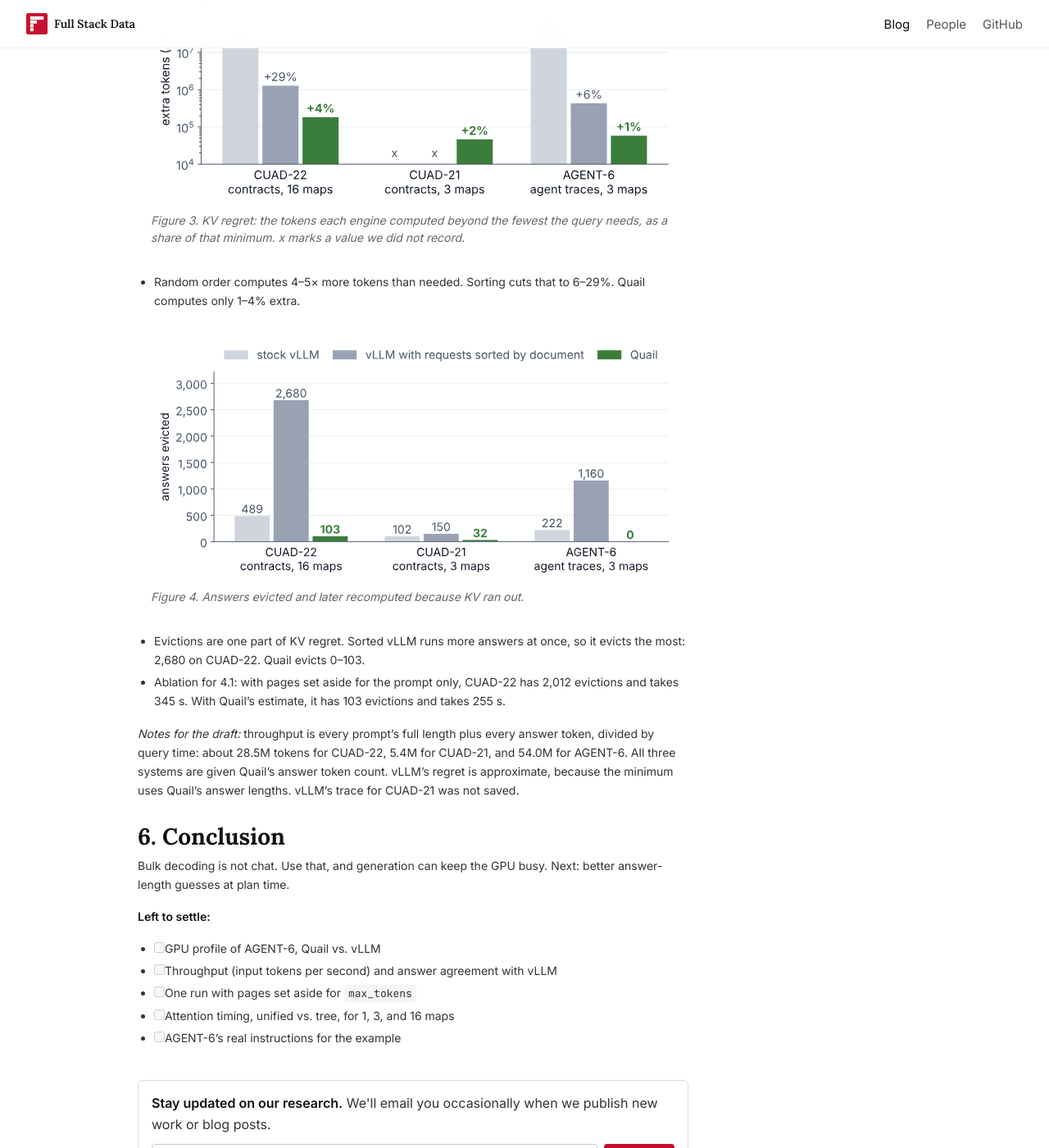
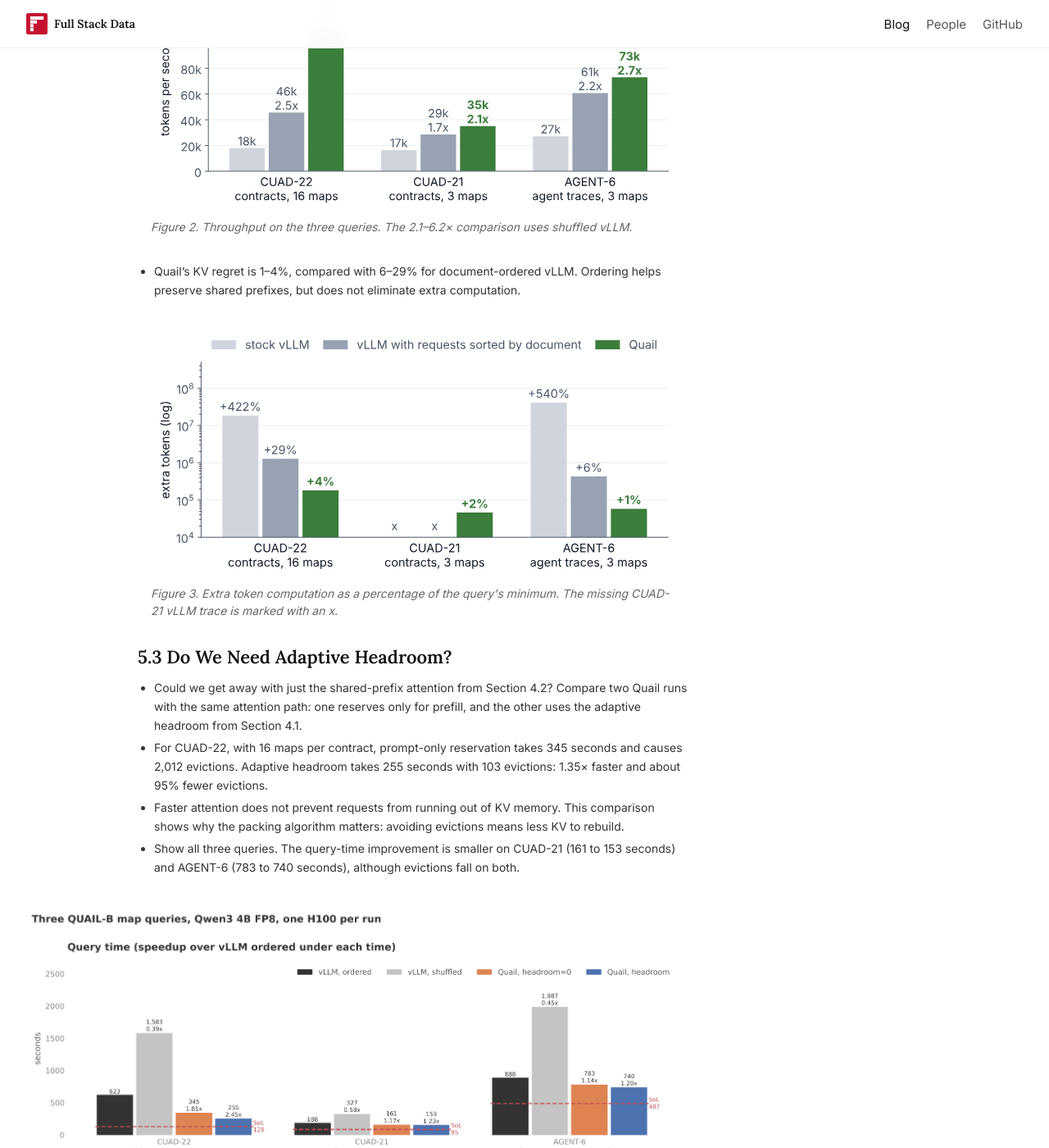
Before and after one commit to fsdatalab/fsdatalab.github.io, a Jekyll site: the page built from _posts/2026-11-03-ai-map.md, in a window 1280 px wide and 1400 px high, scrolled down 7109 px. Shown: the whole window at 82% size. Built offline with Jekyll 4.4.1, drawn with Linux system fonts in a browser that asks for light colours; some of the changed text lies outside the part shown.

Commit message:
Outline AI.MAP experiments and add headroom report plots

```diff
--- a/_posts/2026-11-03-ai-map.md
+++ b/_posts/2026-11-03-ai-map.md
@@ -190,37 +190,77 @@
 <figcaption>Figure 1. One decode step of the three maps in our trace query. Attention copies the trace KV from GPU memory (HBM) into on-chip memory (SRAM) one tile at a time. Standard attention copies each tile once per map; shared-prefix attention copies it once for all three, then merges each map's result with attention over its own instruction and output.</figcaption>
 </figure>
 
-The two attention calls and merge add overhead, so Quail uses measured kernel costs to choose between this approach and standard FlashAttention, based on document length and the number of maps.
+During query planning, Quail uses roofline estimates to choose between standard FlashAttention and shared-prefix attention, including the cost of the extra attention call and merge.
 
 # 5. Experiments
 
-Three map queries on Qwen3 4B FP8, one H100. Quail processes 2.1–6.2× more tokens per second than stock vLLM.
+## 5.1 Setup
+
+- Qwen3 4B FP8 on one H100, with a maximum of 1,024 output tokens per request in these experiments.
+- Three QUAIL-B queries:
+
+  | Query | Dataset | Maps per document | Documents |
+  | --- | --- | ---: | ---: |
+  | CUAD-22 | Contracts | 16 | 224 |
+  | CUAD-21 | Contracts | 3 | 224 |
+  | AGENT-6 | Agent trace snapshots | 3 | 1,772 |
+
+- Compare vLLM with requests shuffled, vLLM with requests ordered by document, Quail without adaptive output headroom, and Quail with adaptive headroom. Each vLLM run submits all prompts in one `generate` call.
+- Report throughput, query time, KV regret, and evictions. Keep recomputation after eviction distinct from total KV regret, which also includes repeated document prefills.
+
+## 5.2 How Fast Is AI.MAP?
+
+- Lead with throughput: Quail is 2.1–6.2× faster than vLLM with shuffled requests and 1.2–2.5× faster than vLLM with requests ordered by document.
+- Explain how much request ordering helps before discussing Quail's additional gains.
+- Compare with the roofline speed-of-light estimate: Quail reaches 51–66% of the estimated throughput with unlimited KV.
 
 <figure id="figure-2" style="width: min(40rem, calc(100vw - 3rem));">
-<img src="{{ '/assets/blog/ai-map/throughput.svg' | relative_url }}" alt="Input and output tokens per second of stock vLLM, vLLM with requests sorted by document, and Quail on CUAD-22, CUAD-21, and AGENT-6, with the speed of light. Quail is highest on every query.">
-<figcaption>Figure 2. Input and output tokens per second on three map queries. Multipliers are over stock vLLM.</figcaption>
+<img src="{{ '/assets/blog/ai-map/throughput.svg' | relative_url }}" alt="Input and output tokens per second for shuffled vLLM, document-ordered vLLM, and Quail on the three queries, alongside speed-of-light estimates.">
+<figcaption>Figure 2. Throughput on the three queries. The 2.1–6.2× comparison uses shuffled vLLM.</figcaption>
 </figure>
 
-- Stock vLLM gets the requests in random order. A document's maps land far apart, so its cached KV is often evicted before the next map reads it.
-- Sorting requests by document gets vLLM to 1.7–2.5× over stock. Quail gets 2.1–6.2×, the most with 16 maps per document.
-- That puts Quail at 51–66% of the speed of light: an estimate of the best any engine could do on one H100 with unlimited KV (220k, 63k, and 111k tokens per second on CUAD-22, CUAD-21, and AGENT-6).
+- Quail's KV regret is 1–4%, compared with 6–29% for document-ordered vLLM. Ordering helps preserve shared prefixes, but does not eliminate extra computation.
 
 <figure id="figure-3" style="width: min(40rem, calc(100vw - 3rem));">
-<img src="{{ '/assets/blog/ai-map/kv-regret.svg' | relative_url }}" alt="KV regret of the three systems on the three queries, on a log scale. Stock vLLM computes 422% and 540% extra tokens; Quail computes 1 to 4% extra.">
-<figcaption>Figure 3. KV regret: the tokens each engine computed beyond the fewest the query needs, as a share of that minimum. x marks a value we did not record.</figcaption>
+<img src="{{ '/assets/blog/ai-map/kv-regret.svg' | relative_url }}" alt="KV regret for shuffled vLLM, document-ordered vLLM, and Quail on the three queries.">
+<figcaption>Figure 3. Extra token computation as a percentage of the query's minimum. The missing CUAD-21 vLLM trace is marked with an x.</figcaption>
 </figure>
 
-- Random order computes 4–5× more tokens than needed. Sorting cuts that to 6–29%. Quail computes only 1–4% extra.
+## 5.3 Do We Need Adaptive Headroom?
 
-<figure id="figure-4" style="width: min(40rem, calc(100vw - 3rem));">
-<img src="{{ '/assets/blog/ai-map/evictions.svg' | relative_url }}" alt="Answers evicted and recomputed by the three systems on the three queries. Sorted vLLM evicts the most, up to 2,680; Quail evicts 0 to 103.">
-<figcaption>Figure 4. Answers evicted and later recomputed because KV ran out.</figcaption>
+- Could we get away with just the shared-prefix attention from Section 4.2? Compare two Quail runs with the same attention path: one reserves only for prefill, and the other uses the adaptive headroom from Section 4.1.
+- For CUAD-22, with 16 maps per contract, prompt-only reservation takes 345 seconds and causes 2,012 evictions. Adaptive headroom takes 255 seconds with 103 evictions: 1.35× faster and about 95% fewer evictions.
+- Faster attention does not prevent requests from running out of KV memory. This comparison shows why the packing algorithm matters: avoiding evictions means less KV to rebuild.
+- Show all three queries. The query-time improvement is smaller on CUAD-21 (161 to 153 seconds) and AGENT-6 (783 to 740 seconds), although evictions fall on both.
+
+<!-- Existing report figure, copied unchanged from fsdatalab/quail at 94ce77d50661edd61e9ba7615dc20ef3e3870f0e. -->
+<figure id="figure-4">
+<a href="{{ '/assets/blog/ai-map/map-headroom-results.png' | relative_url }}" target="_blank" rel="noopener">
+<img src="{{ '/assets/blog/ai-map/map-headroom-results.png' | relative_url }}" loading="lazy" alt="Report results comparing query time, request evictions, and recomputed tokens for both vLLM orderings and Quail with and without adaptive headroom.">
+</a>
+<figcaption>Figure 4. Compare the orange bars (Quail without output headroom) with the blue bars (Quail with adaptive headroom). Both use the same attention path. The panels show query time, evictions, and tokens recomputed after eviction. <a href="https://github.com/fsdatalab/quail/blob/94ce77d50661edd61e9ba7615dc20ef3e3870f0e/reports/make_map_headroom_plots.py">Source.</a> Click to open at full resolution.</figcaption>
 </figure>
 
-- Evictions are one part of KV regret. Sorted vLLM runs more answers at once, so it evicts the most: 2,680 on CUAD-22. Quail evicts 0–103.
-- Ablation for 4.1: with pages set aside for the prompt only, CUAD-22 has 2,012 evictions and takes 345 s. With Quail's estimate, it has 103 evictions and takes 255 s.
+## 5.4 What Does the Scheduler Learn?
 
-*Notes for the draft:* throughput is every prompt's full length plus every answer token, divided by query time: about 28.5M tokens for CUAD-22, 5.4M for CUAD-21, and 54.0M for AGENT-6. All three systems are given Quail's answer token count. vLLM's regret is approximate, because the minimum uses Quail's answer lengths. vLLM's trace for CUAD-21 was not saved.
+- **Survival curves:** show that output lengths differ by map even within one prompt-length bucket. For CUAD-21, `plain_terms` finishes much earlier than `obligations`; their reservations should differ.
+- **Headroom at admission:** compare the pages reserved across prompt-length buckets. In these runs, longer prompts receive more output headroom.
+- **Headroom over the run:** walk through reserved-but-unwritten pages, running requests, and the red marks where new requests enter. This shows admission adapting as requests progress; it is not a plot of GPU utilization.
+- The report contains final learned survival curves and headroom dynamics. Showing how the curves themselves change over the run would require saved curve snapshots; the existing figure does not show that.
+
+<!-- Saved runs: answer_headroom/20261031T174222Z-6e4398fa and answer_headroom/20261031T174230Z-7189ec8c. The source script maps the old CUAD query IDs to their current IDs. -->
+<figure id="figure-5">
+<a href="{{ '/assets/blog/ai-map/map-headroom-admission.png' | relative_url }}" target="_blank" rel="noopener">
+<img src="{{ '/assets/blog/ai-map/map-headroom-admission.png' | relative_url }}" loading="lazy" alt="For each query: learned survival curves by map, mean admission headroom by prompt length, reserved output pages over admission updates, and running requests with admission events marked in red.">
+</a>
+<figcaption>Figure 5. Learned survival curves and headroom/admission behavior from the same <a href="https://github.com/fsdatalab/quail/blob/94ce77d50661edd61e9ba7615dc20ef3e3870f0e/reports/make_map_headroom_plots.py">report</a>. The top row shows final curves against output length; the bottom two rows show changes over the run. Click to open at full resolution.</figcaption>
+</figure>
+
+## 5.5 Isolate the Attention Optimization
+
+- Still to add: compare shared-prefix attention with standard FlashAttention for the same scheduling policy, varying document length and the number of maps. This would isolate Section 4.2; the headroom ablation above does not.
+
+*Draft measurement notes:* throughput counts every prompt's full length plus every output token, divided by query time. Shared prefixes count for each request even when their KV is reused. All systems use Quail's output-token count for this comparison. vLLM's KV regret uses Quail's output lengths to estimate minimum work, so it is approximate; the CUAD-21 vLLM trace was not saved.
 
 # 6. Conclusion
 
```
Also changed, not shown: assets/blog/ai-map/map-headroom-results.png (added), 1 other file.
